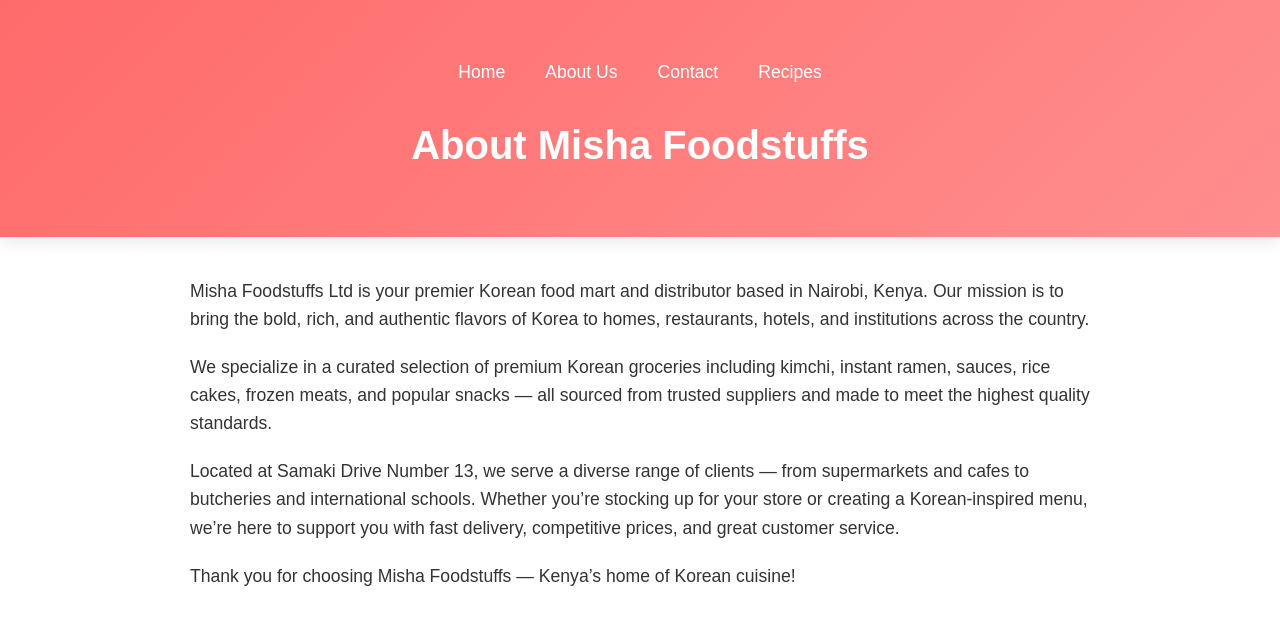
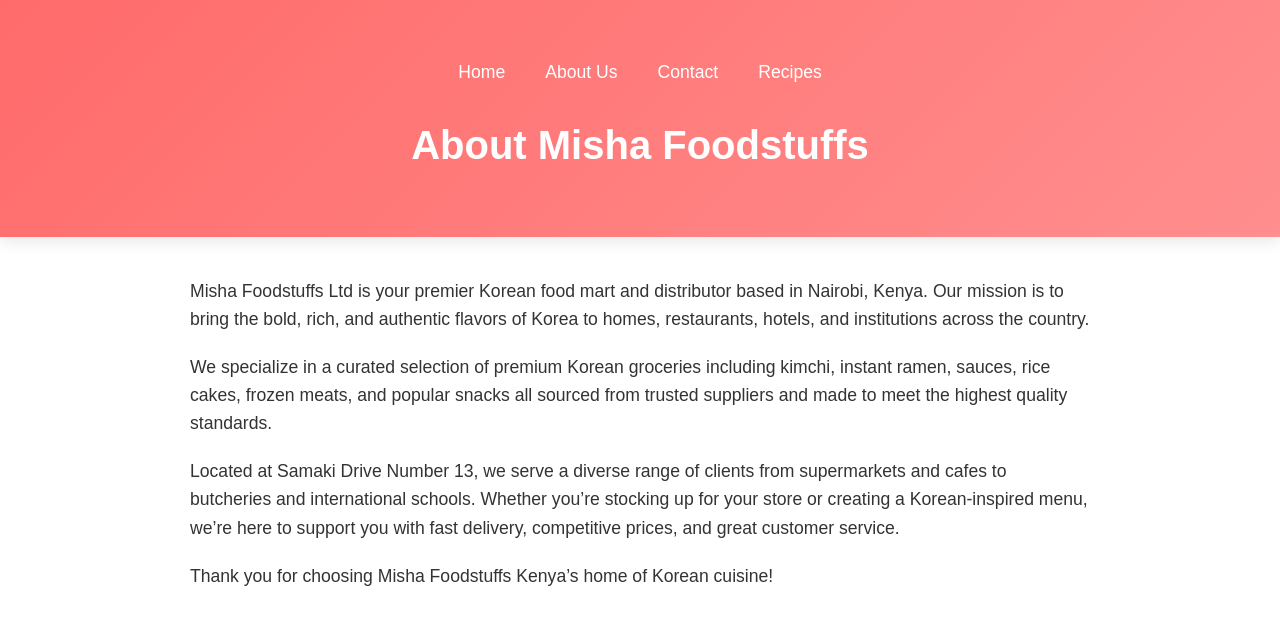
Before and after one commit to MISHAFOODSTUFFS/misha-foodstuffs-site, a plain HTML site: page About Us.html in a window 1280 px wide. Shown: the top 627 px of the page. Drawn offline with Linux system fonts and the light colour scheme.

Commit message:
Update About Us.html

```diff
--- a/About Us.html
+++ b/About Us.html
@@ -99,15 +99,15 @@
     </p>
 
     <p>
-      We specialize in a curated selection of premium Korean groceries including kimchi, instant ramen, sauces, rice cakes, frozen meats, and popular snacks — all sourced from trusted suppliers and made to meet the highest quality standards.
+      We specialize in a curated selection of premium Korean groceries including kimchi, instant ramen, sauces, rice cakes, frozen meats, and popular snacks  all sourced from trusted suppliers and made to meet the highest quality standards.
     </p>
 
     <p>
-      Located at Samaki Drive Number 13, we serve a diverse range of clients — from supermarkets and cafes to butcheries and international schools. Whether you’re stocking up for your store or creating a Korean-inspired menu, we’re here to support you with fast delivery, competitive prices, and great customer service.
+      Located at Samaki Drive Number 13, we serve a diverse range of clients from supermarkets and cafes to butcheries and international schools. Whether you’re stocking up for your store or creating a Korean-inspired menu, we’re here to support you with fast delivery, competitive prices, and great customer service.
     </p>
 
     <p>
-      Thank you for choosing Misha Foodstuffs — Kenya’s home of Korean cuisine!
+      Thank you for choosing Misha Foodstuffs Kenya’s home of Korean cuisine!
     </p>
 
     <h2>Find Us on the Map</h2>
```
